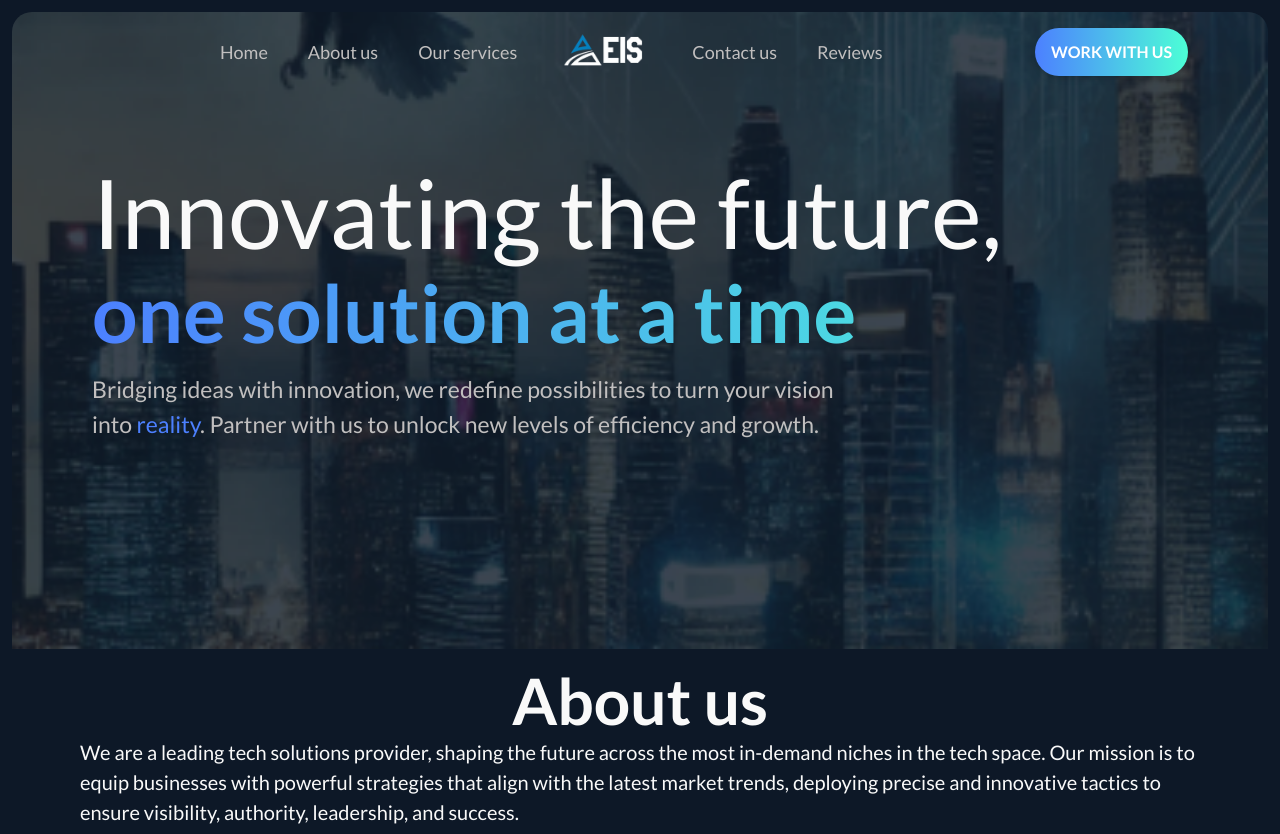
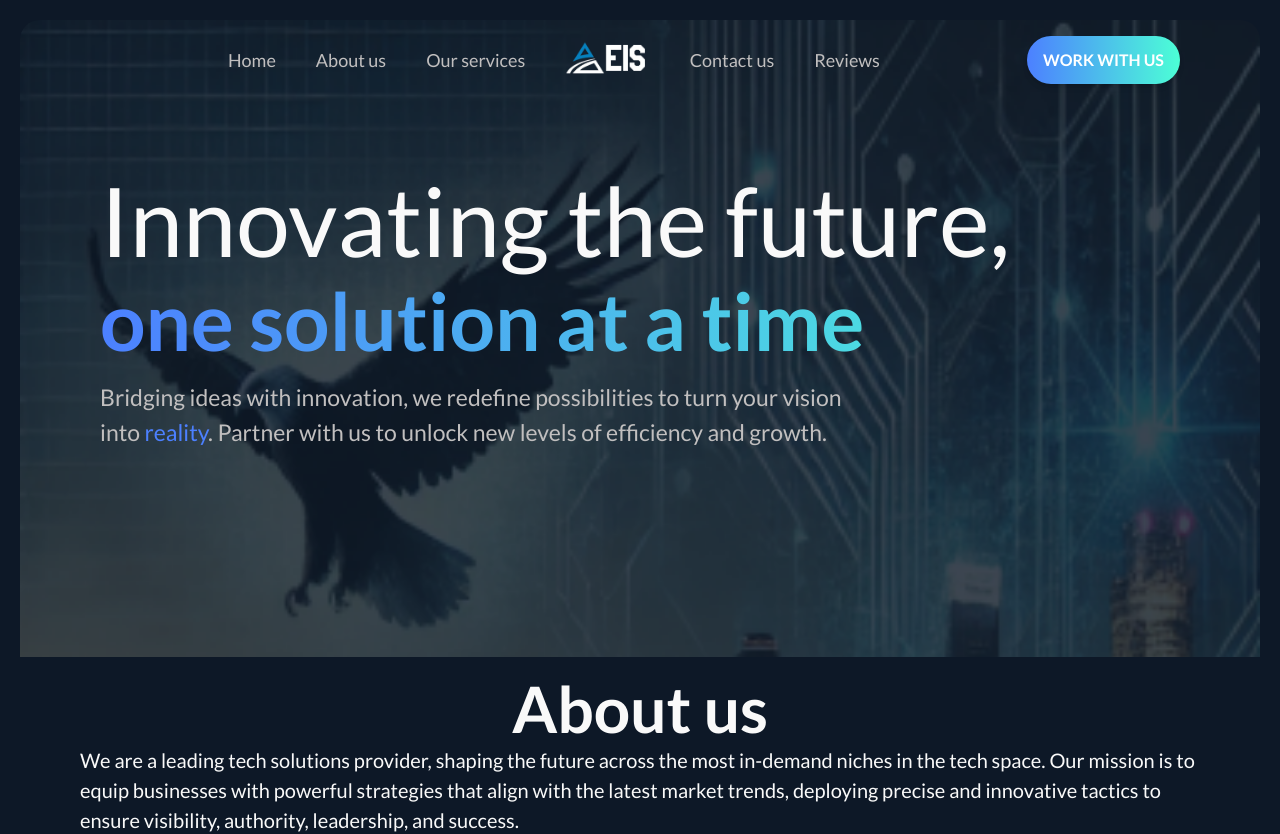
Before and after one commit to Akay74/swift-home, a Next.js app: page / in a window 1280 px wide. Shown: the top 834 px of the page. Built offline with nearby package versions, Linux system fonts and the light colour scheme.

Commit message:
💄 use background images in hero component

```diff
--- a/components/Hero.jsx
+++ b/components/Hero.jsx
@@ -35,7 +35,7 @@ const Hero = () => {
   };
 
   return (
-    <div className='m-3 rounded-t-[20px] bg-hero bg-cover bg-bottom bg-no-repeat md:px-[4rem] md:pb-[13rem] pb-12' id='home'>
+    <div className='m-3 md:m-5 rounded-t-[20px] bg-hero md:bg-hero2 bg-cover bg-no-repeat md:px-[4rem] md:pb-[13rem] pb-12' id='home'>
       <nav>
         {/* Navbar content (unchanged) */}
         <div className="max-w-6xl mx-auto px-4 md:py-2">
@@ -94,7 +94,7 @@ const Hero = () => {
               ))}
             </div>
 
-            <button className="hidden md:flex bg-gradient-to-r from-[#4C80FF] to-[#4CFFD6] shadow-md text-white font-[24px] font-bold px-4 py-3 rounded-[30px] text-md hover:cursor-pointer transition-colors"
+            <button className="hidden md:flex bg-gradient-to-r from-[#4C80FF] to-[#4CFFD6] shadow-md text-white font-[24px] font-bold px-4 py-3 rounded-full text-md hover:cursor-pointer transition-colors"
               onClick={() => handleNavItemClick('Contact us')}
             >
               WORK WITH US
@@ -102,7 +102,7 @@ const Hero = () => {
 
             {/* Mobile "Work with us" button */}
             <div className="flex md:hidden">
-              <button className="bg-gradient-to-r from-[#4C80FF] to-[#4CFFD6] text-white font-bold px-1.5 py-1.5 rounded-3xl text-sm hover:cursor-pointer transition-colors"
+              <button className="bg-gradient-to-r from-[#4C80FF] to-[#4CFFD6] text-white font-bold px-1.5 py-1.5 rounded-full text-sm hover:cursor-pointer transition-colors"
                 onClick={() => handleNavItemClick('Contact us')}
               >
                 Work with us
```
